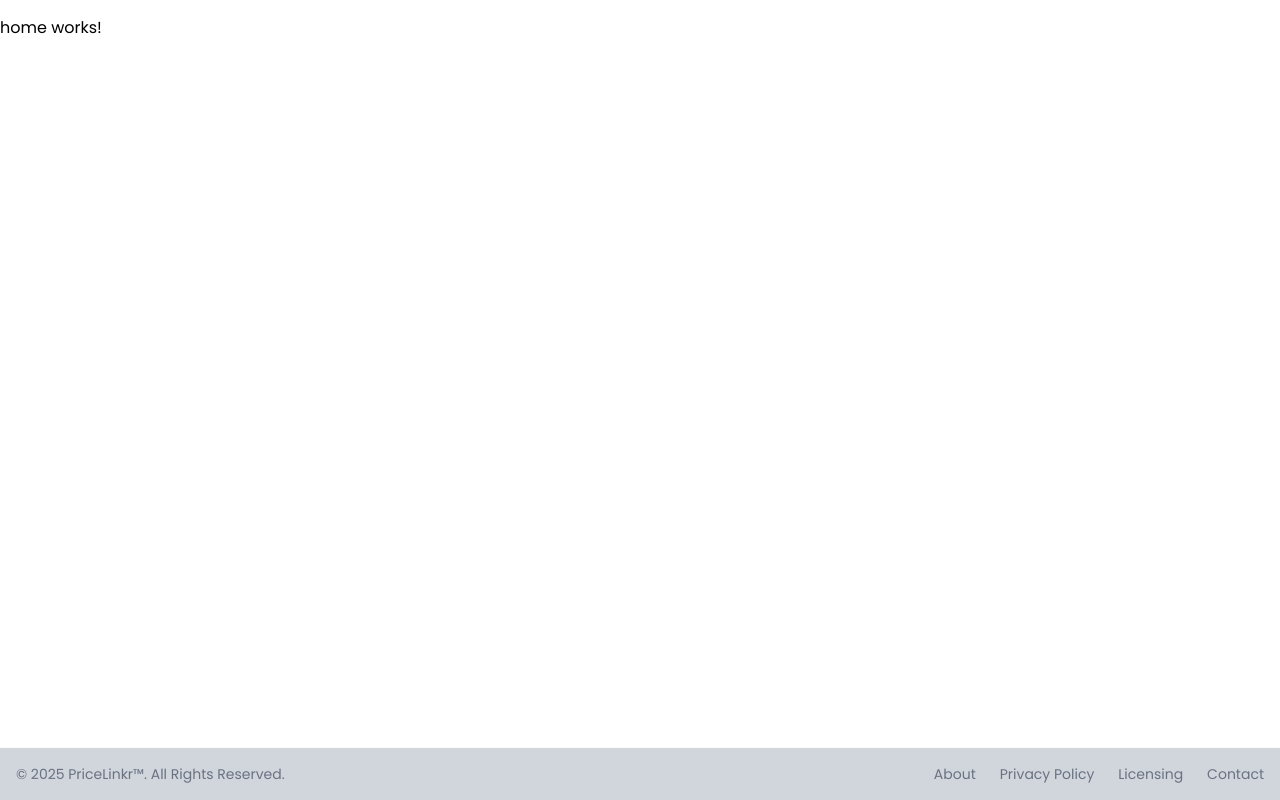
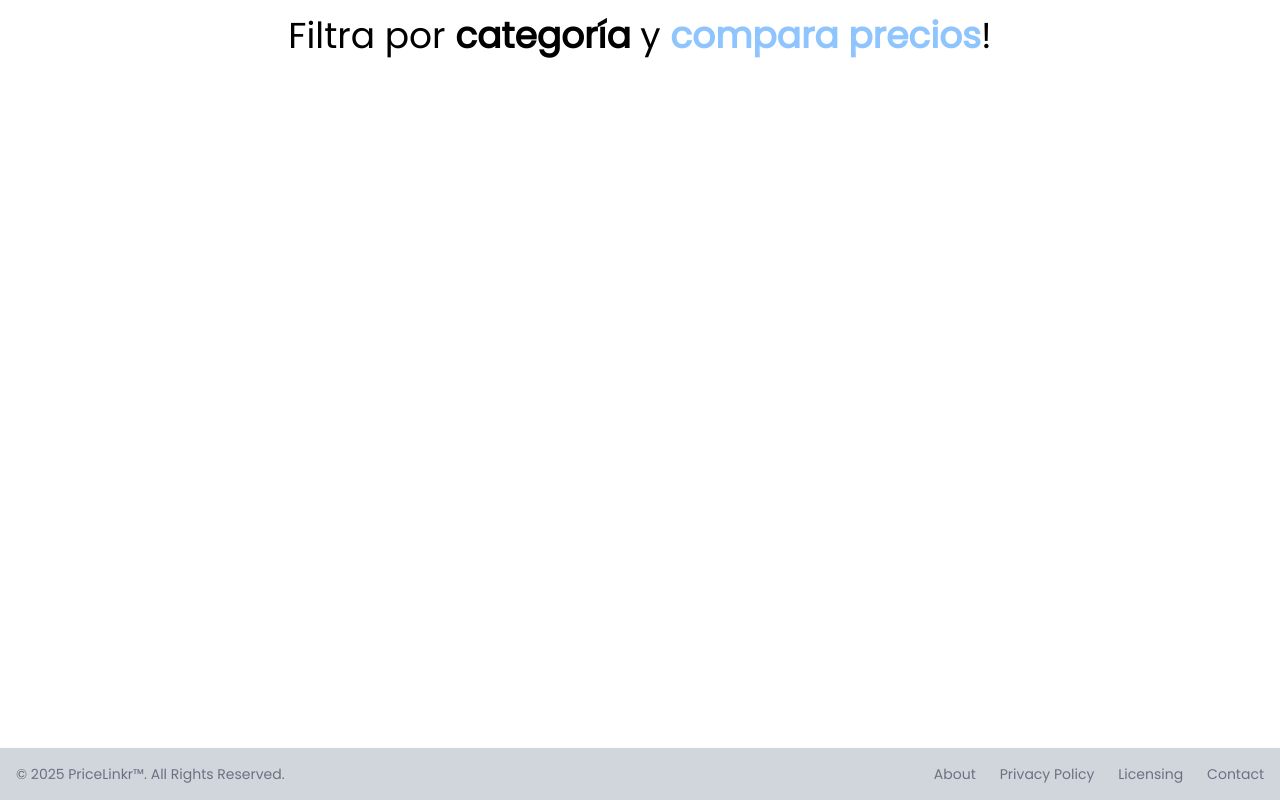
Before and after one commit to sanse13/pricelinkr-ui, an Angular app: page /home in a window 1280 px wide. Built offline with nearby package versions, Linux system fonts and the light colour scheme.

Commit message:
feat: add home page

```diff
--- a/src/app/components/pages/home/home.component.html
+++ b/src/app/components/pages/home/home.component.html
@@ -1 +1,12 @@
-<p>home works!</p>
+<div>
+  <!--title-->
+  <div class="flex justify-center">
+    <h1>
+      Filtra por <strong>categoría</strong> y
+      <strong class="font-semibold text-blue-300">compara precios</strong>!
+    </h1>
+  </div>
+
+  <!--category filter-->
+  <div></div>
+</div>
--- a/src/app/components/pages/home/home.component.ts
+++ b/src/app/components/pages/home/home.component.ts
@@ -1,4 +1,8 @@
 import { Component } from '@angular/core';
+
+interface Category {
+  name: string;
+}
 
 @Component({
   selector: 'app-home',
@@ -6,4 +10,6 @@ import { Component } from '@angular/core';
   templateUrl: './home.component.html',
   styleUrl: './home.component.scss',
 })
-export class HomeComponent {}
+export class HomeComponent {
+  categories: Category[] = [];
+}
```
